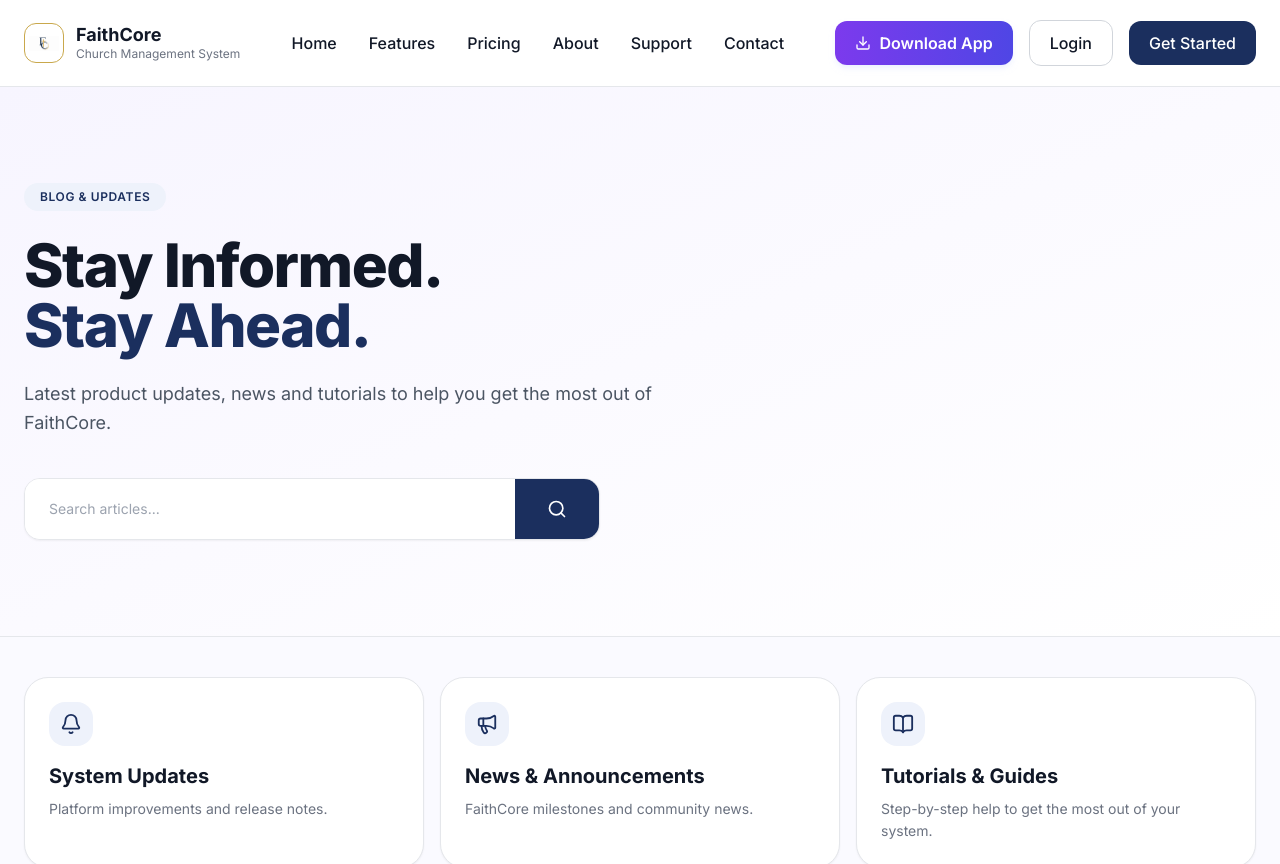
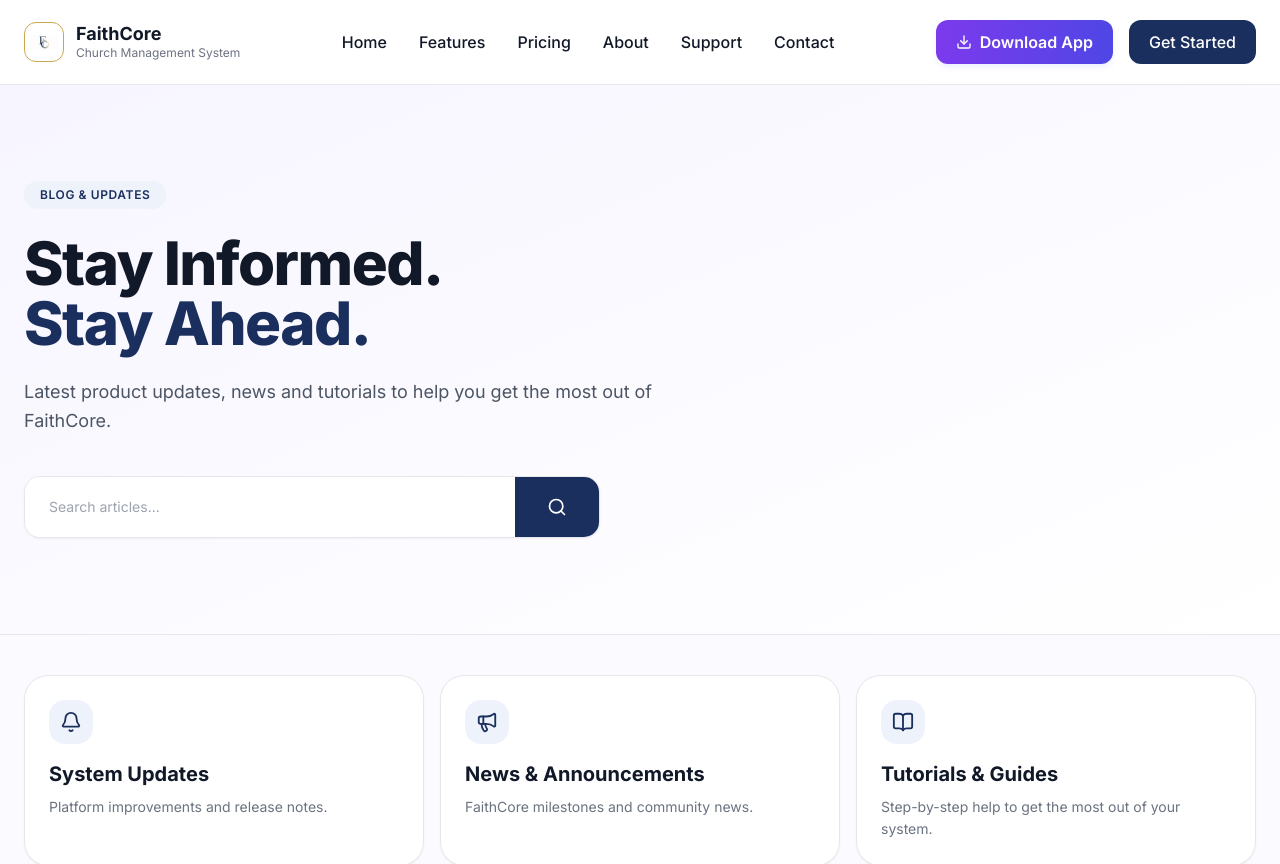
Before and after one commit to FaithCore-SaaS-Project/Website, a Next.js app: page /blog in a window 1280 px wide. Shown: the top 864 px of the page. Built offline with nearby package versions, Linux system fonts and the light colour scheme.

Commit message:
feat(navbar): remove login button and point get started to pricing page

```diff
--- a/src/components/common/Navbar.tsx
+++ b/src/components/common/Navbar.tsx
@@ -59,13 +59,7 @@ export default function Navbar() {
             Download App
           </Link>
           <Link
-            href="/login"
-            className="rounded-xl border border-gray-300 px-5 py-2.5 font-medium hover:bg-gray-100 transition-colors text-center"
-          >
-            Login
-          </Link>
-          <Link
-            href="/register"
+            href="/pricing"
             className="rounded-xl bg-[#1B2F5E] px-5 py-2.5 font-medium text-white hover:bg-[#15254A] transition-colors text-center"
           >
             Get Started
@@ -138,14 +132,7 @@ export default function Navbar() {
               Download App
             </Link>
             <Link
-              href="/login"
-              onClick={() => setMobileOpen(false)}
-              className="rounded-xl border border-gray-300 px-5 py-3 font-medium hover:bg-gray-100 transition-colors text-center"
-            >
-              Login
-            </Link>
-            <Link
-              href="/register"
+              href="/pricing"
               onClick={() => setMobileOpen(false)}
               className="rounded-xl bg-[#1B2F5E] px-5 py-3 font-medium text-white hover:bg-[#15254A] transition-colors text-center"
             >
```
